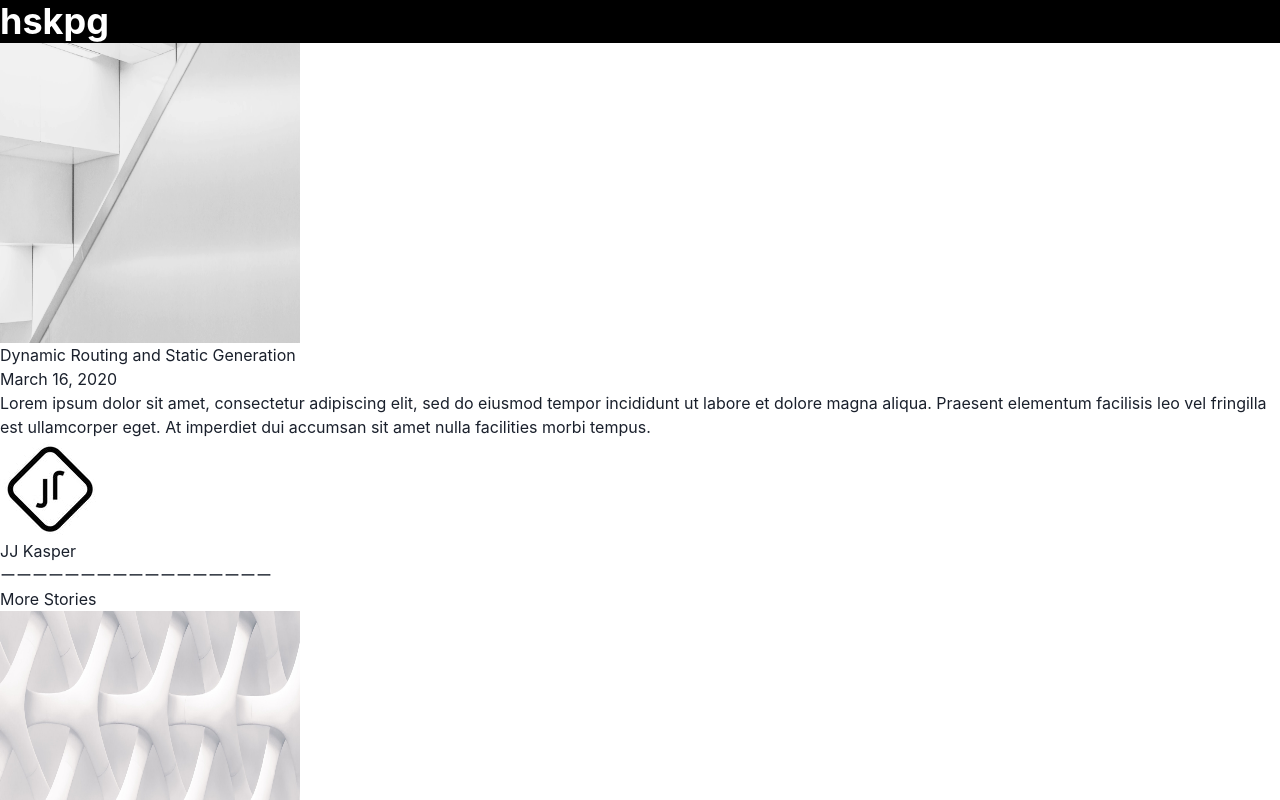
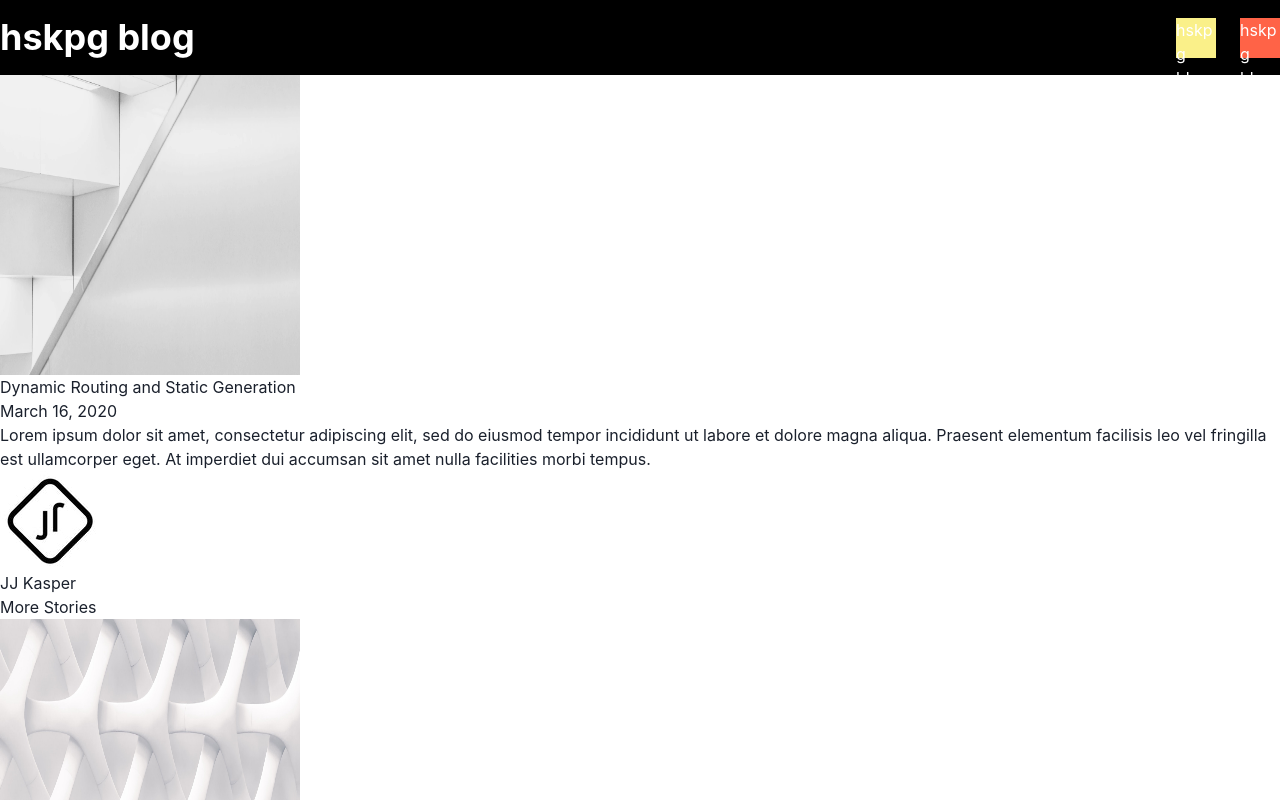
Before and after one commit to ShuntaH/next-ts-blog-template, a Next.js app: page / in a window 1280 px wide. Shown: the top 800 px of the page. Built offline with nearby package versions, Linux system fonts and the light colour scheme.

Commit message:
UPDATE: wip header

```diff
--- a/components/header.tsx
+++ b/components/header.tsx
@@ -1,13 +1,27 @@
-import Link from 'next/link'
+import { Box, Flex, Heading, HStack, Link } from '@chakra-ui/react'
 
 const Header = () => {
   return (
-    <h2 className="text-2xl md:text-4xl font-bold tracking-tight md:tracking-tighter leading-tight mb-20 mt-8">
-      <Link href="/" className="hover:underline">
-        Blog
-      </Link>
-      .
-    </h2>
+    <Flex w={'100%'} py={4} bgColor={'black'} color={"white"} justifyContent={'space-between'}>
+      <Heading as='h1' size='xl' noOfLines={1}>
+        <Link href='/' textDecoration={'none'}>
+          hskpg blog
+        </Link>
+      </Heading>
+
+      <HStack spacing='24px'>
+        <Box w='40px' h='40px' bg='yellow.200'>
+          <Link href='/' textDecoration={'none'}>
+            hskpg blog
+          </Link>
+        </Box>
+        <Box w='40px' h='40px' bg='tomato'>
+          <Link href='/' textDecoration={'none'}>
+            hskpg blog
+          </Link>
+        </Box>
+      </HStack>
+    </Flex>
   );
 }
 
--- a/components/layout.tsx
+++ b/components/layout.tsx
@@ -1,7 +1,7 @@
-import Alert from './alert'
 import Footer from './footer'
 import Meta from './meta'
 import React from "react";
+import Header from "./header";
 
 type Props = {
   preview?: boolean
@@ -12,8 +12,9 @@ const Layout = ({preview, children}: Props) => {
   return (
     <>
       <Meta/>
+      <Header/>
       <div>
-        <Alert preview={preview}/>
+        {/*<Alert preview={preview}/>*/}
         <main>{children}</main>
       </div>
       <Footer/>
--- a/lib/api.ts
+++ b/lib/api.ts
@@ -2,6 +2,7 @@ import fs from 'fs'
 import { join } from 'path'
 import matter from 'gray-matter'
 
+// /Users/mbp/develop/this_project/_posts
 const postsDirectory = join(process.cwd(), '_posts')
 
 export function getPostSlugs() {
@@ -12,7 +13,7 @@ export function getPostBySlug(slug: string, fields: string[] = []) {
   const realSlug = slug.replace(/\.md$/, '')
   const fullPath = join(postsDirectory, `${realSlug}.md`)
   const fileContents = fs.readFileSync(fullPath, 'utf8')
-  const { data, content } = matter(fileContents)
+  const {data, content} = matter(fileContents)
 
   type Items = {
     [key: string]: string
@@ -38,7 +39,8 @@ export function getPostBySlug(slug: string, fields: string[] = []) {
 }
 
 export function getAllPosts(fields: string[] = []) {
-  const slugs = getPostSlugs()
+  const slugs = getPostSlugs() // [ 'hoge.md', 'hello-world.md' ]
+
   const posts = slugs
     .map((slug) => getPostBySlug(slug, fields))
     // sort posts by date in descending order
--- a/pages/_app.tsx
+++ b/pages/_app.tsx
@@ -1,6 +1,7 @@
 import { AppProps } from 'next/app'
 import { ChakraProvider } from "@chakra-ui/react";
 import theme from "../theme";
+import Layout from "../components/layout";
 
 /**
  * Appコンポーネントを使用して全てのページを初期化するようになっています。 そのため、このコンポーネントを継承したクラスがあるファイル、_app.js(tsx) を作成することでデフォルトのAppコンポーネントを上書きできます。
@@ -18,9 +19,12 @@ import theme from "../theme";
  */
 
 export default function MyApp({Component, pageProps}: AppProps) {
+
   return (
     <ChakraProvider theme={theme}>
-      <Component {...pageProps} />
+      <Layout>
+        <Component {...pageProps} />
+      </Layout>
     </ChakraProvider>
   )
 }
--- a/pages/index.tsx
+++ b/pages/index.tsx
@@ -1,10 +1,8 @@
 import MoreStories from '../components/more-stories'
 import HeroPost from '../components/hero-post'
-import Layout from '../components/layout'
 import { getAllPosts } from '../lib/api'
 import Post from '../interfaces/post'
 import { Container } from "@chakra-ui/react";
-import Intro from "../components/intro";
 
 
 type Props = {
@@ -18,16 +16,15 @@ type Props = {
 export default function Index({allPosts}: Props) {
   const heroPost = allPosts[0]
   const morePosts = allPosts.slice(1)
+
   return (
-    <>
-      {/*ページ固有のhead内容を設定したい時*/}
-      {/*<Head>*/}
-      {/*  <title>hskpg blog</title>*/}
-      {/*</Head>*/}
+    // ページ固有のhead内容を設定したい時
+    // <Head>
+    //   <title>hskpg blog</title>
+    // </Head>
 
     <Container>
-        <Intro></Intro>
-
+      {/*<Intro></Intro>*/}
       {heroPost && (
         <HeroPost
           title={heroPost.title}
@@ -35,24 +32,24 @@ export default function Index({allPosts}: Props) {
           date={heroPost.date}
           author={heroPost.author}
           slug={heroPost.slug}
-            excerpt={heroPost.excerpt}/>
+          excerpt={heroPost.excerpt}
+        />
       )}
-        ーーーーーーーーーーーーーーーーー
 
       {morePosts.length > 0 && <MoreStories posts={morePosts}/>}
     </Container>
-    </>
 
   )
 }
 
-Index.getLayout = function getLayout(page) {
-  return (
-    <Layout>
-      {page}
-    </Layout>
-  )
-}
+// 効かなかった
+// Index.getLayout = function getLayout(page) {
+//   return (
+//     <Layout>
+//       {page}
+//     </Layout>
+//   )
+// }
 
 export const getStaticProps = async () => {
   const allPosts = getAllPosts([
```
Lines whose indentation alone changed are shown as unchanged.
